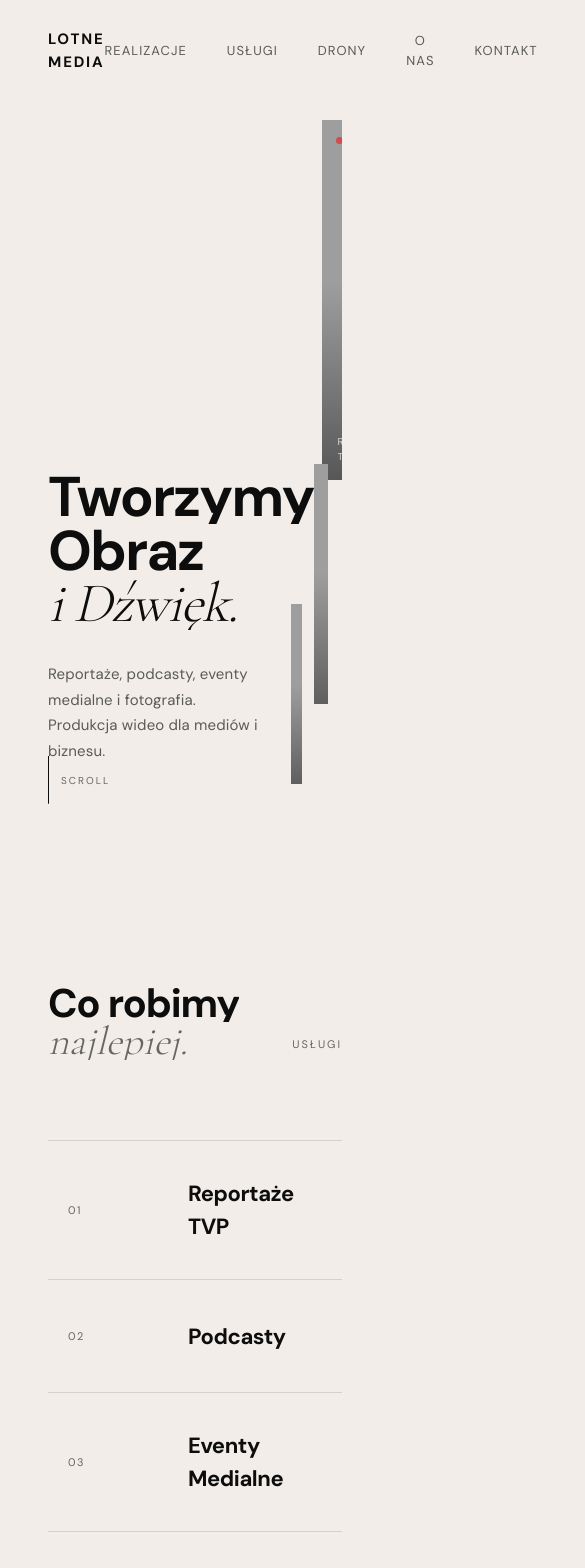
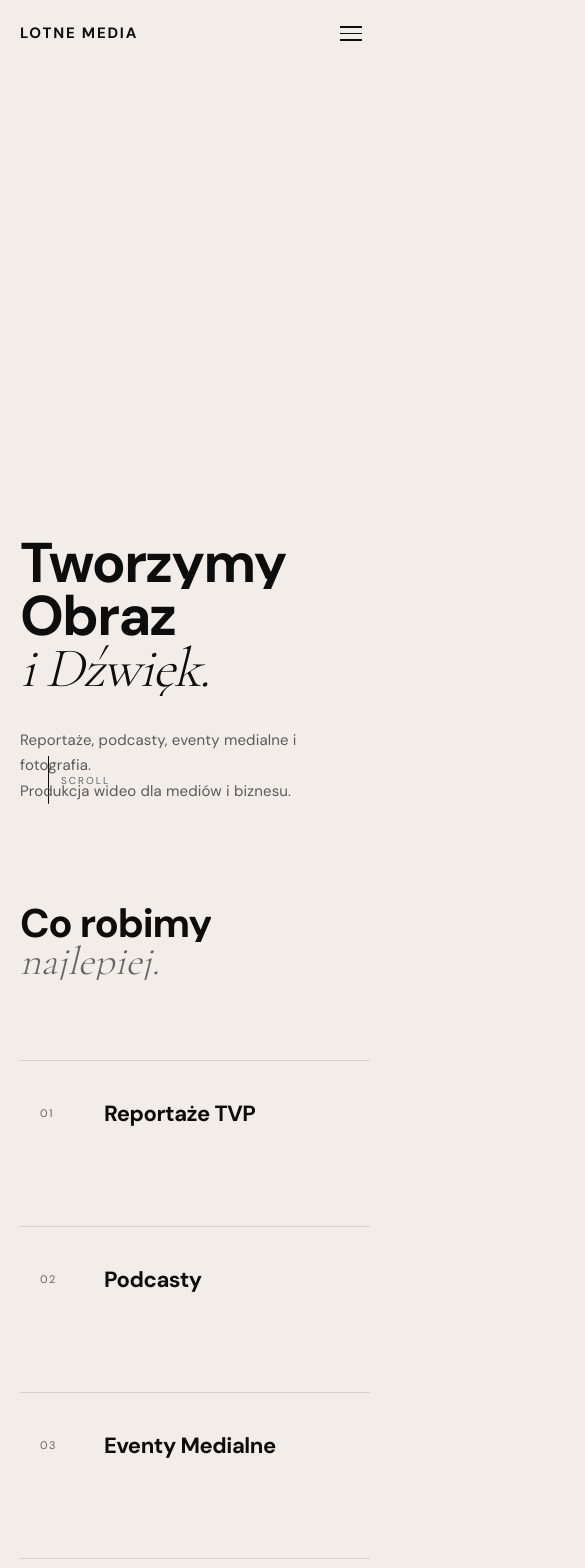
Before and after one commit to oliwierk/lotnemedia, a Next.js app: page / in a window 390 px wide. Shown: the top 1568 px of the page, 585 px wide, since content can reach past the window. Built offline with nearby package versions, Linux system fonts and the light colour scheme; grey boxes are pictures that could not be loaded.

Commit message:
version1

```diff
--- a/src/app/globals.css
+++ b/src/app/globals.css
@@ -75,6 +75,193 @@ body {
   /* scroll-line is GSAP-animated; PageOverlay handles GSAP globally */
 }
 
+/* ── Responsive layout ───────────────────────────────────────────────── */
+
+/* Navbar */
+.nav-pad { padding: 28px 48px; }
+
+.nav-links {
+  display: flex;
+  gap: 40px;
+  align-items: center;
+}
+
+.nav-hamburger {
+  display: none;
+  flex-direction: column;
+  gap: 5px;
+  background: none;
+  border: none;
+  cursor: pointer;
+  padding: 8px;
+  align-items: center;
+  justify-content: center;
+}
+.nav-hamburger span {
+  display: block;
+  width: 22px;
+  height: 1.5px;
+  background: var(--ink);
+  transition: transform 0.25s ease, opacity 0.25s ease;
+}
+
+.mobile-menu {
+  display: none;
+  position: fixed;
+  inset: 0;
+  z-index: 99;
+  background: var(--bg);
+  flex-direction: column;
+  justify-content: center;
+  padding: 80px 32px 48px;
+}
+.mobile-menu.open { display: flex; }
+
+/* Hero */
+.hero-layout {
+  display: grid;
+  grid-template-columns: 1fr 1fr;
+  padding: 0 48px;
+}
+
+.hero-text-col {
+  display: flex;
+  flex-direction: column;
+  justify-content: flex-end;
+  padding-bottom: 80px;
+  padding-top: 140px;
+  z-index: 2;
+}
+
+/* Section padding */
+.section-pad { padding: 140px 48px; }
+.footer-pad  { padding: 120px 48px 60px; }
+
+/* 2-column grids */
+.cols-2 {
+  display: grid;
+  grid-template-columns: 1fr 1fr;
+  gap: 80px;
+  align-items: start;
+}
+.cols-2-center {
+  display: grid;
+  grid-template-columns: 1fr 1fr;
+  gap: 80px;
+  align-items: center;
+  margin-bottom: 100px;
+}
+.cols-footer {
+  display: grid;
+  grid-template-columns: 1fr 1.4fr;
+  gap: 80px;
+  margin-bottom: 80px;
+  align-items: start;
+}
+
+/* 3-column grids */
+.cols-3 {
+  display: grid;
+  grid-template-columns: repeat(3, 1fr);
+  gap: 1px;
+  background: rgba(13,13,13,0.1);
+}
+.cols-stats {
+  display: grid;
+  grid-template-columns: repeat(3, 1fr);
+}
+
+/* Team 4-column */
+.cols-team {
+  display: grid;
+  grid-template-columns: 1.4fr 1fr 1fr 1fr;
+  gap: 32px;
+  align-items: start;
+}
+
+/* Services item row */
+.svc-row {
+  display: grid;
+  grid-template-columns: 80px 1fr auto;
+  align-items: center;
+  gap: 40px;
+}
+
+/* Portfolio grids */
+.grid-video {
+  display: grid;
+  grid-template-columns: repeat(2, 1fr);
+  gap: 16px;
+}
+.grid-photo {
+  display: grid;
+  grid-template-columns: repeat(3, 1fr);
+  gap: 16px;
+}
+
+/* Contact form row */
+.form-2col {
+  display: grid;
+  grid-template-columns: 1fr 1fr;
+  gap: 16px;
+}
+
+/* Drone stat items — borders via CSS so media queries can override */
+.drone-stat {
+  padding: 48px 0;
+}
+.drone-stat:not(:last-child) {
+  border-right: 1px solid rgba(242,237,232,0.1);
+}
+.drone-stat + .drone-stat {
+  padding-left: 48px;
+}
+
+/* ── Tablet ≤ 768px ──────────────────────────────────────────────────── */
+@media (max-width: 768px) {
+  .nav-pad { padding: 20px 24px; }
+  .nav-links { display: none; }
+  .nav-hamburger { display: flex; }
+
+  .hero-layout { grid-template-columns: 1fr; padding: 0 24px; }
+  .hero-images { display: none; }
+  .hero-text-col { padding-top: 100px; padding-bottom: 48px; }
+
+  .section-pad { padding: 80px 24px; }
+  .footer-pad  { padding: 80px 24px 48px; }
+
+  .cols-2        { grid-template-columns: 1fr; gap: 48px; }
+  .cols-2-center { grid-template-columns: 1fr; gap: 48px; margin-bottom: 60px; }
+  .cols-footer   { grid-template-columns: 1fr; gap: 48px; margin-bottom: 48px; }
+  .cols-3        { grid-template-columns: 1fr; }
+  .cols-stats    { grid-template-columns: 1fr; }
+  .cols-team     { grid-template-columns: 1fr 1fr; gap: 20px; }
+
+  .drone-stat { padding: 32px 0; }
+  .drone-stat:not(:last-child) { border-right: none; border-bottom: 1px solid rgba(242,237,232,0.1); }
+  .drone-stat + .drone-stat { padding-left: 0; }
+
+  .svc-row   { grid-template-columns: 44px 1fr; gap: 20px; }
+  .svc-arrow { display: none; }
+
+  .grid-video { grid-template-columns: 1fr; }
+  .grid-photo { grid-template-columns: 1fr 1fr; }
+  .form-2col  { grid-template-columns: 1fr; }
+
+  .section-label { display: none; }
+}
+
+/* ── Mobile ≤ 480px ──────────────────────────────────────────────────── */
+@media (max-width: 480px) {
+  .nav-pad { padding: 18px 20px; }
+  .hero-layout { padding: 0 20px; }
+  .hero-text-col { padding-top: 90px; padding-bottom: 40px; }
+  .section-pad { padding: 60px 20px; }
+  .footer-pad  { padding: 60px 20px 40px; }
+  .cols-team  { grid-template-columns: 1fr; }
+  .grid-photo { grid-template-columns: 1fr; }
+}
+
 /* ── Scrollbar ───────────────────────────────────────────────────────── */
 ::-webkit-scrollbar { width: 2px; }
 ::-webkit-scrollbar-track { background: var(--bg); }
--- a/src/components/About.tsx
+++ b/src/components/About.tsx
@@ -74,8 +74,8 @@ export default function About() {
     <section
       id="onas"
       ref={sectionRef}
+      className="section-pad"
       style={{
-        padding: "140px 48px",
         background: "var(--stone)",
       }}
     >
@@ -124,6 +124,7 @@ export default function About() {
         </div>
 
         <span
+          className="section-label"
           style={{
             fontSize: "11px",
             letterSpacing: "0.18em",
@@ -139,14 +140,7 @@ export default function About() {
       </div>
 
       {/* Two-column layout: bio + awards */}
-      <div
-        style={{
-          display: "grid",
-          gridTemplateColumns: "1fr 1fr",
-          gap: "80px",
-          alignItems: "start",
-        }}
-      >
+      <div className="cols-2">
         {/* Bio */}
         <div ref={bioRef}>
           <p
--- a/src/components/Drony.tsx
+++ b/src/components/Drony.tsx
@@ -56,9 +56,9 @@ export default function Drony() {
     <section
       id="drony"
       ref={sectionRef}
+      className="section-pad"
       style={{
         background: "var(--ink)",
-        padding: "140px 48px",
         position: "relative",
         overflow: "hidden",
       }}
@@ -140,6 +140,7 @@ export default function Drony() {
           </div>
 
           <span
+            className="section-label"
             style={{
               fontSize: "11px",
               letterSpacing: "0.18em",
@@ -155,15 +156,7 @@ export default function Drony() {
         </div>
 
         {/* Content */}
-        <div
-          style={{
-            display: "grid",
-            gridTemplateColumns: "1fr 1fr",
-            gap: "80px",
-            alignItems: "center",
-            marginBottom: "100px",
-          }}
-        >
+        <div className="cols-2-center">
           {/* Text */}
           <div style={{ maxWidth: "480px" }}>
             <p
@@ -262,21 +255,13 @@ export default function Drony() {
         {/* Stats */}
         <div
           ref={statsRef}
-          style={{
-            display: "grid",
-            gridTemplateColumns: "repeat(3, 1fr)",
-            borderTop: "1px solid rgba(242,237,232,0.1)",
-          }}
+          className="cols-stats"
+          style={{ borderTop: "1px solid rgba(242,237,232,0.1)" }}
         >
           {stats.map((s, i) => (
             <div
               key={i}
               className="drone-stat"
-              style={{
-                padding: "48px 0",
-                borderRight: i < stats.length - 1 ? "1px solid rgba(242,237,232,0.1)" : "none",
-                paddingLeft: i > 0 ? "48px" : "0",
-              }}
             >
               <p
                 style={{
--- a/src/components/Footer.tsx
+++ b/src/components/Footer.tsx
@@ -89,10 +89,10 @@ export default function Footer() {
     <footer
       id="kontakt"
       ref={sectionRef}
+      className="footer-pad"
       style={{
         background: "var(--ink)",
         color: "var(--bg)",
-        padding: "120px 48px 60px",
         position: "relative",
         overflow: "hidden",
       }}
@@ -135,15 +135,7 @@ export default function Footer() {
       </div>
 
       {/* Two-column: contact info + form */}
-      <div
-        style={{
-          display: "grid",
-          gridTemplateColumns: "1fr 1.4fr",
-          gap: "80px",
-          marginBottom: "80px",
-          alignItems: "start",
-        }}
-      >
+      <div className="cols-footer">
         {/* Contact details */}
         <div ref={detailsRef}>
           <div style={{ marginBottom: "48px" }}>
@@ -308,7 +300,7 @@ export default function Footer() {
               Pola oznaczone * są wymagane
             </p>
             <form onSubmit={handleSubmit} style={{ display: "flex", flexDirection: "column", gap: "16px" }} aria-label="Formularz kontaktowy">
-              <div style={{ display: "grid", gridTemplateColumns: "1fr 1fr", gap: "16px" }}>
+              <div className="form-2col">
                 <div>
                   <label htmlFor="contact-name" className="sr-only">Imię i nazwisko</label>
                   <input
--- a/src/components/Hero.tsx
+++ b/src/components/Hero.tsx
@@ -69,11 +69,9 @@ export default function Hero() {
     <section
       id="top"
       ref={containerRef}
+      className="hero-layout"
       style={{
         minHeight: "100vh",
-        padding: "0 48px",
-        display: "grid",
-        gridTemplateColumns: "1fr 1fr",
         gridTemplateRows: "1fr auto",
         gap: "0",
         position: "relative",
@@ -82,16 +80,7 @@ export default function Hero() {
       }}
     >
       {/* Left column — typography */}
-      <div
-        style={{
-          display: "flex",
-          flexDirection: "column",
-          justifyContent: "flex-end",
-          paddingBottom: "80px",
-          paddingTop: "140px",
-          zIndex: 2,
-        }}
-      >
+      <div className="hero-text-col">
         <h1
           ref={titleRef}
           style={{
@@ -150,6 +139,7 @@ export default function Hero() {
 
       {/* Right column — asymmetric images */}
       <div
+        className="hero-images"
         style={{
           position: "relative",
           paddingTop: "100px",
--- a/src/components/Navbar.tsx
+++ b/src/components/Navbar.tsx
@@ -28,29 +28,32 @@ export default function Navbar() {
     return () => window.removeEventListener("scroll", handleScroll);
   }, []);
 
+  useEffect(() => {
+    document.body.style.overflow = menuOpen ? "hidden" : "";
+    return () => { document.body.style.overflow = ""; };
+  }, [menuOpen]);
+
   const scrollTo = (href: string) => {
+    setMenuOpen(false);
     if (href === "#top") {
       window.scrollTo({ top: 0, behavior: "smooth" });
-      setMenuOpen(false);
       return;
     }
     const el = document.querySelector(href);
-    if (el) {
-      el.scrollIntoView({ behavior: "smooth" });
-      setMenuOpen(false);
-    }
+    if (el) el.scrollIntoView({ behavior: "smooth" });
   };
 
   return (
+    <>
       <nav
         ref={navRef}
+        className="nav-pad"
         style={{
           position: "fixed",
           top: 0,
           left: 0,
           right: 0,
           zIndex: 100,
-        padding: "28px 48px",
           display: "flex",
           alignItems: "center",
           justifyContent: "space-between",
@@ -72,13 +75,12 @@ export default function Navbar() {
             letterSpacing: "0.12em",
             textTransform: "uppercase",
             color: "var(--ink)",
-          textDecoration: "none",
           }}
         >
           Lotne Media
         </button>
 
-      <div style={{ display: "flex", gap: "40px", alignItems: "center" }}>
+        <div className="nav-links">
           {links.map((l) => (
             <button
               key={l.label}
@@ -107,6 +109,71 @@ export default function Navbar() {
             </button>
           ))}
         </div>
+
+        <button
+          className="nav-hamburger"
+          onClick={() => setMenuOpen(!menuOpen)}
+          aria-label={menuOpen ? "Zamknij menu" : "Otwórz menu"}
+          aria-expanded={menuOpen}
+        >
+          <span
+            style={{
+              transform: menuOpen
+                ? "rotate(45deg) translate(4px, 4px)"
+                : "none",
+            }}
+          />
+          <span style={{ opacity: menuOpen ? 0 : 1 }} />
+          <span
+            style={{
+              transform: menuOpen
+                ? "rotate(-45deg) translate(4px, -4px)"
+                : "none",
+            }}
+          />
+        </button>
       </nav>
+
+      {/* Mobile menu overlay */}
+      <div
+        className={`mobile-menu${menuOpen ? " open" : ""}`}
+        aria-hidden={!menuOpen}
+      >
+        {links.map((l) => (
+          <button
+            key={l.label}
+            onClick={() => scrollTo(l.href)}
+            style={{
+              background: "none",
+              border: "none",
+              cursor: "pointer",
+              fontFamily: "var(--font-sans)",
+              fontSize: "clamp(28px, 8vw, 44px)",
+              fontWeight: 700,
+              letterSpacing: "-0.02em",
+              color: "var(--ink)",
+              textTransform: "uppercase",
+              padding: "10px 0",
+              textAlign: "left",
+              lineHeight: 1.1,
+            }}
+          >
+            {l.label}
+          </button>
+        ))}
+        <span
+          style={{
+            marginTop: "48px",
+            fontFamily: "var(--font-sans)",
+            fontSize: "11px",
+            letterSpacing: "0.16em",
+            textTransform: "uppercase",
+            color: "var(--ink-muted)",
+          }}
+        >
+          Lotne Media · Katowice
+        </span>
+      </div>
+    </>
   );
 }
--- a/src/components/Portfolio.tsx
+++ b/src/components/Portfolio.tsx
@@ -434,7 +434,8 @@ export default function Portfolio() {
     <section
       id="portfolio"
       ref={sectionRef}
-      style={{ padding: "140px 48px", background: "var(--bg)" }}
+      className="section-pad"
+      style={{ background: "var(--bg)" }}
     >
       {/* Header */}
       <div
@@ -481,6 +482,7 @@ export default function Portfolio() {
         </div>
 
         <span
+          className="section-label"
           style={{
             fontSize: "11px",
             letterSpacing: "0.18em",
@@ -558,10 +560,8 @@ export default function Portfolio() {
               </p>
             )}
             <div
+              className="grid-video"
               style={{
-                display: "grid",
-                gridTemplateColumns: "repeat(2, 1fr)",
-                gap: "16px",
                 marginBottom: photoItems.length > 0 ? "48px" : "0",
               }}
             >
@@ -591,13 +591,7 @@ export default function Portfolio() {
                 Fotografia
               </p>
             )}
-            <div
-              style={{
-                display: "grid",
-                gridTemplateColumns: "repeat(3, 1fr)",
-                gap: "16px",
-              }}
-            >
+            <div className="grid-photo">
               {photoItems.map((item) => (
                 <div key={item.id} className="portfolio-tile">
                   <PhotoTile item={item} />
--- a/src/components/Process.tsx
+++ b/src/components/Process.tsx
@@ -69,8 +69,8 @@ export default function Process() {
     <section
       id="proces"
       ref={sectionRef}
+      className="section-pad"
       style={{
-        padding: "140px 48px",
         background: "var(--stone)",
         position: "relative",
       }}
@@ -119,6 +119,7 @@ export default function Process() {
         </div>
 
         <span
+          className="section-label"
           style={{
             fontSize: "11px",
             letterSpacing: "0.18em",
@@ -133,14 +134,7 @@ export default function Process() {
         </span>
       </div>
 
-      <div
-        style={{
-          display: "grid",
-          gridTemplateColumns: "repeat(3, 1fr)",
-          gap: "1px",
-          background: "rgba(13,13,13,0.1)",
-        }}
-      >
+      <div className="cols-3">
         {steps.map((s, i) => (
           <div
             key={i}
--- a/src/components/Services.tsx
+++ b/src/components/Services.tsx
@@ -97,8 +97,8 @@ export default function Services() {
     <section
       id="uslugi"
       ref={sectionRef}
+      className="section-pad"
       style={{
-        padding: "140px 48px",
         background: "var(--bg)",
         position: "relative",
       }}
@@ -147,6 +147,7 @@ export default function Services() {
         </div>
 
         <span
+          className="section-label"
           style={{
             fontSize: "11px",
             letterSpacing: "0.18em",
@@ -166,6 +167,7 @@ export default function Services() {
           <div
             key={s.index}
             ref={(el) => { itemsRef.current[i] = el; }}
+            className="svc-row"
             onMouseEnter={() => setHovered(i)}
             onMouseLeave={() => setHovered(null)}
             onClick={() => scrollTo(s.anchor)}
@@ -173,10 +175,6 @@ export default function Services() {
               position: "relative",
               borderTop: "1px solid rgba(13,13,13,0.12)",
               padding: "36px 0 36px 20px",
-              display: "grid",
-              gridTemplateColumns: "80px 1fr auto",
-              alignItems: "center",
-              gap: "40px",
               cursor: "pointer",
               transition: "background 0.3s ease",
               background: hovered === i ? "rgba(13,13,13,0.03)" : "transparent",
@@ -240,6 +238,7 @@ export default function Services() {
             </div>
 
             <div
+              className="svc-arrow"
               style={{
                 width: "40px",
                 height: "40px",
--- a/src/components/Zespol.tsx
+++ b/src/components/Zespol.tsx
@@ -240,8 +240,8 @@ export default function Zespol() {
     <section
       id="zespol"
       ref={sectionRef}
+      className="section-pad"
       style={{
-        padding: "140px 48px",
         background: "var(--bg)",
         borderTop: "1px solid rgba(13,13,13,0.08)",
       }}
@@ -291,6 +291,7 @@ export default function Zespol() {
         </div>
 
         <span
+          className="section-label"
           style={{
             fontSize: "11px",
             letterSpacing: "0.18em",
@@ -306,14 +307,7 @@ export default function Zespol() {
       </div>
 
       {/* Grid: 1 large featured + 3 equal */}
-      <div
-        style={{
-          display: "grid",
-          gridTemplateColumns: "1.4fr 1fr 1fr 1fr",
-          gap: "32px",
-          alignItems: "start",
-        }}
-      >
+      <div className="cols-team">
         {team.map((member, i) => (
           <TeamCard key={member.role} member={member} delay={i * 0.1} />
         ))}
```
Lines whose indentation alone changed are shown as unchanged.
